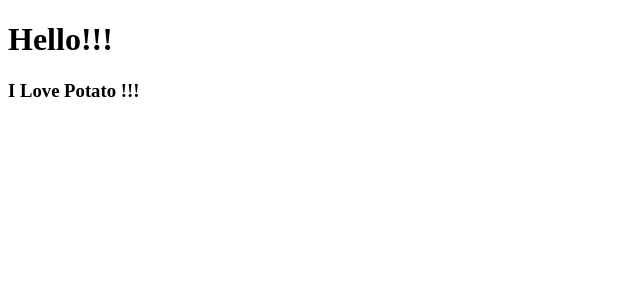
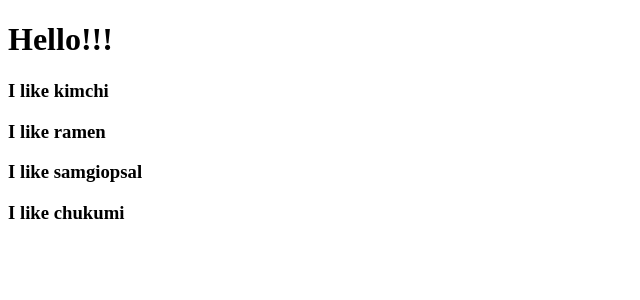
Before and after one commit to zeronedev/movie_app_2019, a React (Create React App) app: page / in a window 1280 px wide. Shown: the top 300 px of the page, without its empty margins (0-640 px from the left). Built offline with nearby package versions, Linux system fonts and the light colour scheme.

Commit message:
2.1 Reusable Components with JSX + props done DT github

```diff
--- a/src/App.js
+++ b/src/App.js
@@ -1,11 +1,17 @@
 import React from "react";
-import Potato from "./potato";
+
+function Food({ favourite }) {
+  return <h3>I like {favourite}</h3>;
+}
 
 function App() {
   return (
     <div>
       <h1>Hello!!!</h1>
-      <Potato />
+      <Food favourite="kimchi" />
+      <Food favourite="ramen" />
+      <Food favourite="samgiopsal" />
+      <Food favourite="chukumi" />
     </div>
   );
 }
--- a/src/potato.js
+++ /dev/null
@@ -1,7 +0,0 @@
-import React from "react";
-
-function Potato() {
-  return <h3>I Love Potato !!! </h3>;
-}
-
-export default Potato;
```
